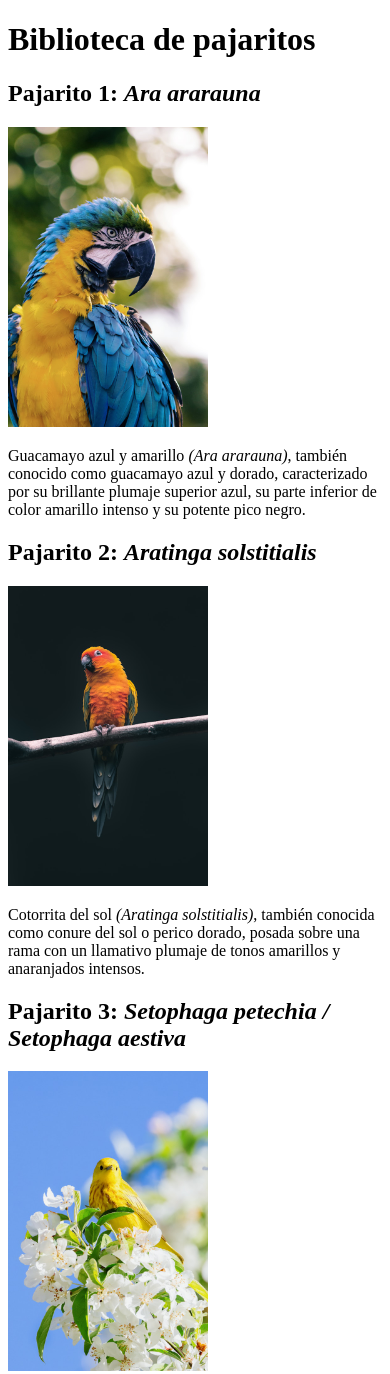
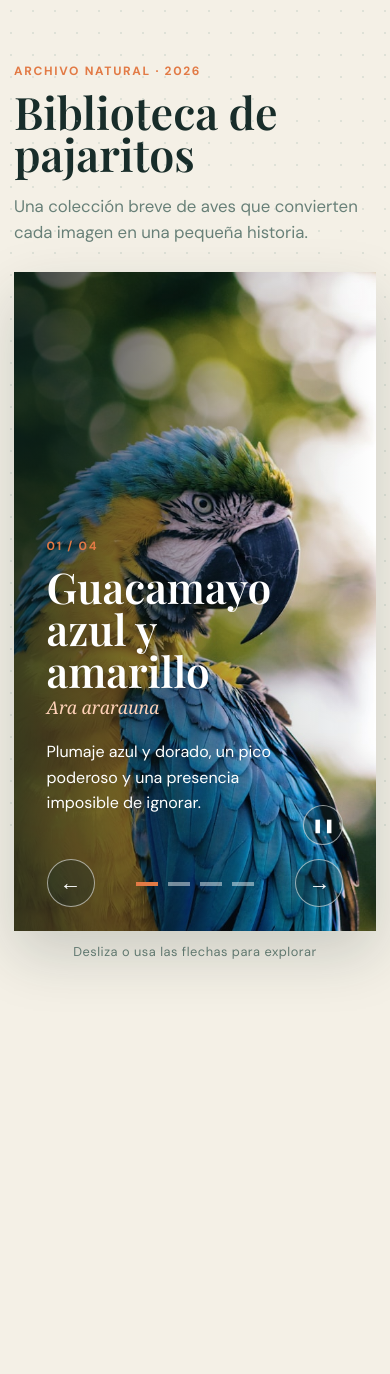
Before and after one commit to JGarcia575/Pajaritos, a plain HTML site: page index.html in a window 390 px wide. Shown: the top 1374 px of the page. After the commit the page ends 1015 px from the top, so only its background shows below. Drawn offline with nearby package versions, Linux system fonts and the light colour scheme; a web font is replaced by a local one.

Commit message:
Se agregan mejoras

```diff
--- a/index.html
+++ b/index.html
@@ -1,42 +1,52 @@
 <!DOCTYPE html>
-<html lang="en">
+<html lang="es">
 <head>
     <meta charset="UTF-8">
     <meta name="viewport" content="width=device-width, initial-scale=1.0">
-    <title>Proyecto Parajitos</title>
+    <title>Biblioteca de pajaritos</title>
+    <link rel="stylesheet" href="style.css">
 </head>
 <body>
-    <h1>Biblioteca de pajaritos</h1>
+    <main>
+        <header class="site-header">
+            <p class="eyebrow">Archivo natural · 2026</p>
+            <h1>Biblioteca de pajaritos</h1>
+            <p class="intro">Una colección breve de aves que convierten cada imagen en una pequeña historia.</p>
+        </header>
 
-    <h2>Pajarito 1: <i>Ara ararauna</i></h2>
-        <img src="img/pajaro_1.jpg" alt="guacamayo" height="300">
-        <p>
-            Guacamayo azul y amarillo <i>(Ara ararauna)</i>, también conocido como guacamayo azul y dorado,
-            caracterizado por su brillante plumaje superior azul,
-            su parte inferior de color amarillo intenso y su potente pico negro.
-        </p>
+        <section class="bird-carousel" id="bird-carousel" role="region" aria-roledescription="carrusel" aria-label="Galería de aves">
+            <div class="carousel-track">
+            <article class="bird-slide is-active" role="group" aria-roledescription="diapositiva" aria-label="Ave 1 de 4" aria-hidden="false">
+                    <img src="img/pajaro_1.jpg" alt="Guacamayo azul y amarillo sobre una rama">
+                    <div class="slide-content"><p class="slide-number">01 / 04</p><h2>Guacamayo azul y amarillo</h2><p class="scientific-name"><i>Ara ararauna</i></p><p>Plumaje azul y dorado, un pico poderoso y una presencia imposible de ignorar.</p></div>
+                </article>
+                <article class="bird-slide" role="group" aria-roledescription="diapositiva" aria-label="Ave 2 de 4" aria-hidden="true">
+                    <img src="img/pajaro_2.jpg" alt="Cotorrita del sol de plumaje amarillo y naranja">
+                    <div class="slide-content"><p class="slide-number">02 / 04</p><h2>Cotorrita del sol</h2><p class="scientific-name"><i>Aratinga solstitialis</i></p><p>Una explosión de amarillos y naranjas posada sobre una rama, llena de energía.</p></div>
+                </article>
+                <article class="bird-slide" role="group" aria-roledescription="diapositiva" aria-label="Ave 3 de 4" aria-hidden="true">
+                    <img src="img/pajarito_3.jpg" alt="Reinita amarilla entre flores blancas">
+                    <div class="slide-content"><p class="slide-number">03 / 04</p><h2>Reinita amarilla</h2><p class="scientific-name"><i>Setophaga petechia / Setophaga aestiva</i></p><p>Pequeña, cantora y brillante: una chispa amarilla entre flores de primavera.</p></div>
+                </article>
+                <article class="bird-slide" role="group" aria-roledescription="diapositiva" aria-label="Ave 4 de 4" aria-hidden="true">
+                    <img src="img/pajarito_4.jpg" alt="Pájaro carpintero sobre el tronco de un árbol">
+                    <div class="slide-content"><p class="slide-number">04 / 04</p><h2>Pájaro carpintero</h2><p class="scientific-name"><i>Picidae</i></p><p>Sus patas y cola se aferran a la corteza mientras busca alimento con precisión.</p></div>
+                </article>
+            </div>
+            <button class="carousel-control previous" type="button" aria-label="Ave anterior">&#8592;</button>
+            <button class="carousel-control next" type="button" aria-label="Ave siguiente">&#8594;</button>
+            <button class="carousel-control pause" type="button" aria-label="Pausar reproducción automática" aria-pressed="false">&#10074;&#10074;</button>
+            <div class="carousel-dots" role="group" aria-label="Seleccionar ave">
+                <button class="dot is-active" type="button" aria-label="Mostrar ave 1" aria-current="true"></button>
+                <button class="dot" type="button" aria-label="Mostrar ave 2"></button>
+                <button class="dot" type="button" aria-label="Mostrar ave 3"></button>
+                <button class="dot" type="button" aria-label="Mostrar ave 4"></button>
+            </div>
+        </section>
 
-    <h2>Pajarito 2: <i>Aratinga solstitialis</i></h2>
-        <img src="img/pajaro_2.jpg" alt="cotorrita del sol" height="300">
-        <p>
-            Cotorrita del sol <i>(Aratinga solstitialis)</i>, también conocida como conure del sol o perico dorado,
-            posada sobre una rama con un llamativo plumaje de tonos amarillos y anaranjados intensos.
-        </p>
-
-    <h2>Pajarito 3: <i>Setophaga petechia / Setophaga aestiva</i></h2>
-        <img src="img/pajarito_3.jpg" alt="reinita amarilla" height="300">
-        <p>
-            Reinita amarilla <i>(Setophaga petechia / Setophaga aestiva)</i>, un pequeño pájaro cantor de brillante plumaje amarillo con sutiles estrías castañas en el pecho,
-            posado alegremente sobre un ramo de flores blancas de primavera contra un cielo azul despejado.
-        </p>
-    <h2>Pajarito 4: <i>Pajaro Carpintero</i></h2>
-        <img src="img/pajarito_4.jpg" alt="pajaro-carpintero" height="300">
-        <p>
-           El pájaro i>(Pajaro Carpintero)</i>, es un ave conocida por golpear los troncos de los árboles con su fuerte pico para buscar insectos y construir sus nidos.
-           Tiene patas adaptadas para sujetarse a las cortezas, una cola rígida que le ayuda a mantener el equilibrio y, en muchas especies, llamativos colores rojos, negros y blancos.
-        </p>
-
-    <h2>Clase 06/08/26</h2>
+        <p class="hint">Desliza o usa las flechas para explorar</p>
+    </main>
+    <script src="script.js"></script>
 
 </body>
 </html>
--- a/script.js
+++ b/script.js
@@ -0,0 +1,64 @@
+const carousel = document.querySelector('#bird-carousel');
+const slides = [...carousel.querySelectorAll('.bird-slide')];
+const dots = [...carousel.querySelectorAll('.dot')];
+const previousButton = carousel.querySelector('.previous');
+const nextButton = carousel.querySelector('.next');
+const pauseButton = carousel.querySelector('.pause');
+let activeIndex = 0;
+let autoplay;
+let isPaused = false;
+const reducedMotion = window.matchMedia('(prefers-reduced-motion: reduce)');
+
+function showSlide(index) {
+	activeIndex = (index + slides.length) % slides.length;
+	slides.forEach((slide, slideIndex) => {
+		const isActive = slideIndex === activeIndex;
+		slide.classList.toggle('is-active', isActive);
+		slide.setAttribute('aria-hidden', String(!isActive));
+	});
+	dots.forEach((dot, dotIndex) => {
+		const isActive = dotIndex === activeIndex;
+		dot.classList.toggle('is-active', isActive);
+		dot.setAttribute('aria-current', isActive ? 'true' : 'false');
+	});
+}
+
+function startAutoplay() {
+	clearInterval(autoplay);
+	if (!reducedMotion.matches && !isPaused) autoplay = setInterval(() => showSlide(activeIndex + 1), 6500);
+}
+
+function moveTo(index) {
+	showSlide(index);
+	startAutoplay();
+}
+
+previousButton.addEventListener('click', () => moveTo(activeIndex - 1));
+nextButton.addEventListener('click', () => moveTo(activeIndex + 1));
+dots.forEach((dot, index) => dot.addEventListener('click', () => moveTo(index)));
+pauseButton.addEventListener('click', () => {
+	isPaused = !isPaused;
+	pauseButton.setAttribute('aria-pressed', String(isPaused));
+	pauseButton.setAttribute('aria-label', isPaused ? 'Reanudar reproducción automática' : 'Pausar reproducción automática');
+	pauseButton.textContent = isPaused ? '▶' : '❚❚';
+	startAutoplay();
+});
+carousel.addEventListener('mouseenter', () => clearInterval(autoplay));
+carousel.addEventListener('mouseleave', startAutoplay);
+carousel.addEventListener('focusin', () => clearInterval(autoplay));
+carousel.addEventListener('focusout', startAutoplay);
+
+let touchStartX = 0;
+carousel.addEventListener('touchstart', (event) => { touchStartX = event.changedTouches[0].screenX; }, { passive: true });
+carousel.addEventListener('touchend', (event) => {
+	const distance = event.changedTouches[0].screenX - touchStartX;
+	if (Math.abs(distance) > 45) moveTo(activeIndex + (distance < 0 ? 1 : -1));
+}, { passive: true });
+document.addEventListener('keydown', (event) => {
+	if (!carousel.contains(document.activeElement)) return;
+	if (event.key === 'ArrowLeft') { event.preventDefault(); moveTo(activeIndex - 1); }
+	if (event.key === 'ArrowRight') { event.preventDefault(); moveTo(activeIndex + 1); }
+});
+
+showSlide(0);
+startAutoplay();
--- a/style.css
+++ b/style.css
@@ -0,0 +1,74 @@
+@import url('https://fonts.googleapis.com/css2?family=DM+Sans:wght@400;500;700&family=Playfair+Display:ital,wght@0,600;1,600&display=swap');
+
+:root {
+	--ink: #182d2a;
+	--muted: #688078;
+	--cream: #f4f0e6;
+	--accent: #e27a45;
+}
+
+* { box-sizing: border-box; }
+
+body {
+	margin: 0;
+	min-height: 100vh;
+	color: var(--ink);
+	background: var(--cream);
+	font-family: 'DM Sans', sans-serif;
+}
+
+body::before {
+	content: '';
+	position: fixed;
+	inset: 0;
+	pointer-events: none;
+	opacity: .32;
+	background-image: radial-gradient(#b3c3b7 1px, transparent 1px);
+	background-size: 22px 22px;
+}
+
+main { width: min(1180px, calc(100% - 48px)); margin: 0 auto; padding: 8vh 0 5vh; }
+.site-header { max-width: 610px; margin-bottom: 38px; }
+.eyebrow, .slide-number { color: var(--accent); font-size: .75rem; font-weight: 700; letter-spacing: .14em; text-transform: uppercase; }
+h1, h2 { font-family: 'Playfair Display', Georgia, serif; }
+h1 { margin: 8px 0 12px; font-size: clamp(2.8rem, 7vw, 5.8rem); line-height: .95; letter-spacing: 0; }
+.intro { max-width: 450px; color: var(--muted); font-size: 1.05rem; line-height: 1.6; }
+
+.bird-carousel { position: relative; height: min(82vh, 820px); min-height: 560px; overflow: hidden; background: #244943; box-shadow: 0 24px 55px rgba(24, 45, 42, .18); }
+.carousel-track, .bird-slide { position: absolute; inset: 0; }
+.bird-slide { display: flex; align-items: flex-end; justify-content: flex-start; opacity: 0; transform: translateX(8%) scale(1.04); transition: opacity .55s ease, transform .7s ease; pointer-events: none; }
+.bird-slide.is-active { opacity: 1; transform: translateX(0) scale(1); pointer-events: auto; z-index: 1; }
+.bird-slide::after { content: ''; position: absolute; inset: 0; background: linear-gradient(90deg, rgba(10, 27, 25, .76), rgba(10, 27, 25, .12) 68%, transparent); }
+.bird-slide img { width: 100%; height: 100%; object-fit: cover; }
+.slide-content { position: absolute; z-index: 2; left: 0; bottom: 8%; width: min(570px, 72%); margin: 0; padding-left: 8%; color: white; }
+.slide-content h2 { margin: 12px 0 4px; font-size: clamp(2rem, 5vw, 4.8rem); line-height: .98; }
+.slide-content .scientific-name { color: #ffd2b8; margin: 0 0 20px; font-family: Georgia, serif; font-size: 1.1rem; }
+.slide-content > p:last-child { max-width: 400px; line-height: 1.6; }
+.carousel-control { position: absolute; z-index: 3; top: 50%; width: 48px; height: 48px; border: 1px solid rgba(255,255,255,.55); border-radius: 50%; color: white; background: rgba(24,45,42,.35); font-size: 1.35rem; cursor: pointer; transform: translateY(-50%); transition: background .2s, transform .2s; }
+.carousel-control:hover, .carousel-control:focus-visible { background: var(--accent); transform: translateY(-50%) scale(1.08); }
+.previous { left: 24px; } .next { right: 24px; }
+.pause { right: 24px; top: auto; bottom: 32px; width: 40px; height: 40px; font-size: .85rem; transform: none; }
+.pause:hover, .pause:focus-visible { transform: scale(1.08); }
+.carousel-dots { position: absolute; z-index: 3; right: 8%; bottom: 32px; display: flex; gap: 10px; }
+.dot { width: 34px; height: 4px; padding: 0; border: 0; background: rgba(255,255,255,.45); cursor: pointer; }
+.dot.is-active { background: var(--accent); }
+.hint { color: var(--muted); text-align: right; font-size: .8rem; letter-spacing: .04em; }
+
+@media (max-width: 640px) {
+	main { width: min(100% - 28px, 1180px); padding-top: 6vh; }
+	.site-header { margin-bottom: 26px; }
+	.bird-carousel { min-height: 600px; height: 78vh; }
+	.slide-content { width: 82%; padding-left: 9%; bottom: 15%; }
+	.slide-content h2 { font-size: 2.65rem; }
+	.carousel-control { top: auto; bottom: 24px; transform: none; }
+	.carousel-control:hover, .carousel-control:focus-visible { transform: scale(1.08); }
+	.previous { left: 9%; } .next { right: 9%; }
+	.pause { top: auto; right: 9%; bottom: 86px; }
+	.carousel-dots { right: 50%; bottom: 45px; transform: translateX(50%); }
+	.dot { width: 22px; }
+	.hint { text-align: center; }
+}
+
+@media (prefers-reduced-motion: reduce) {
+	.bird-slide, .carousel-control { transition: none; }
+}
```
